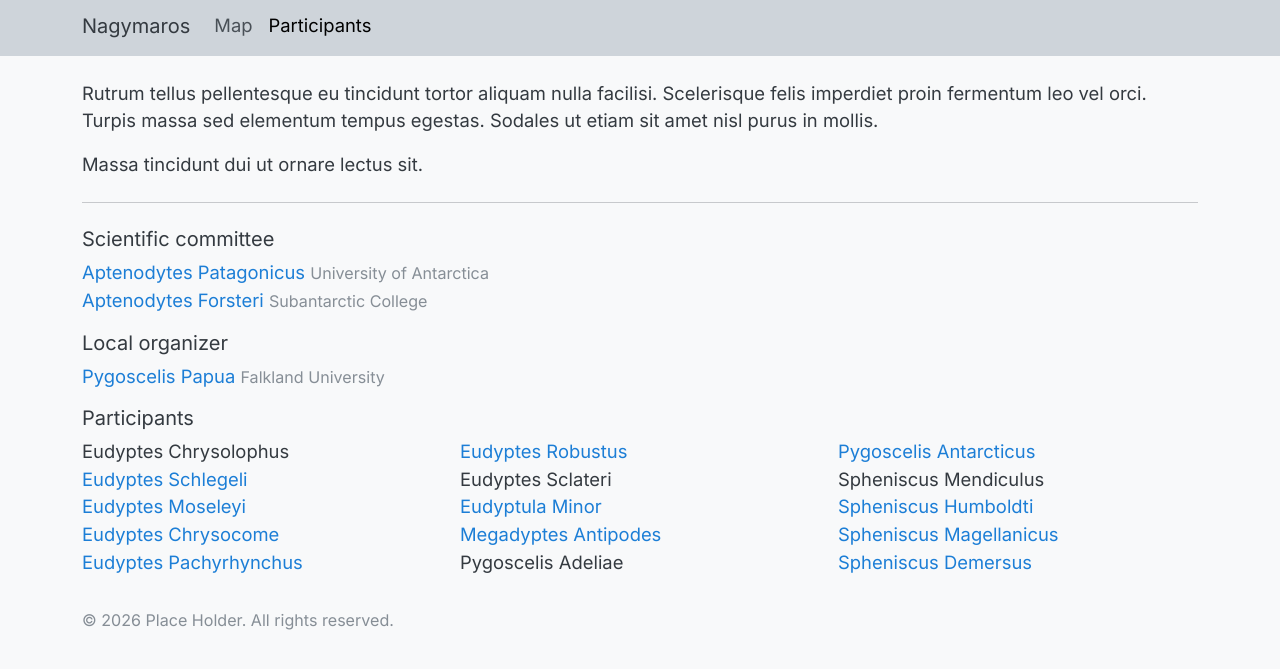
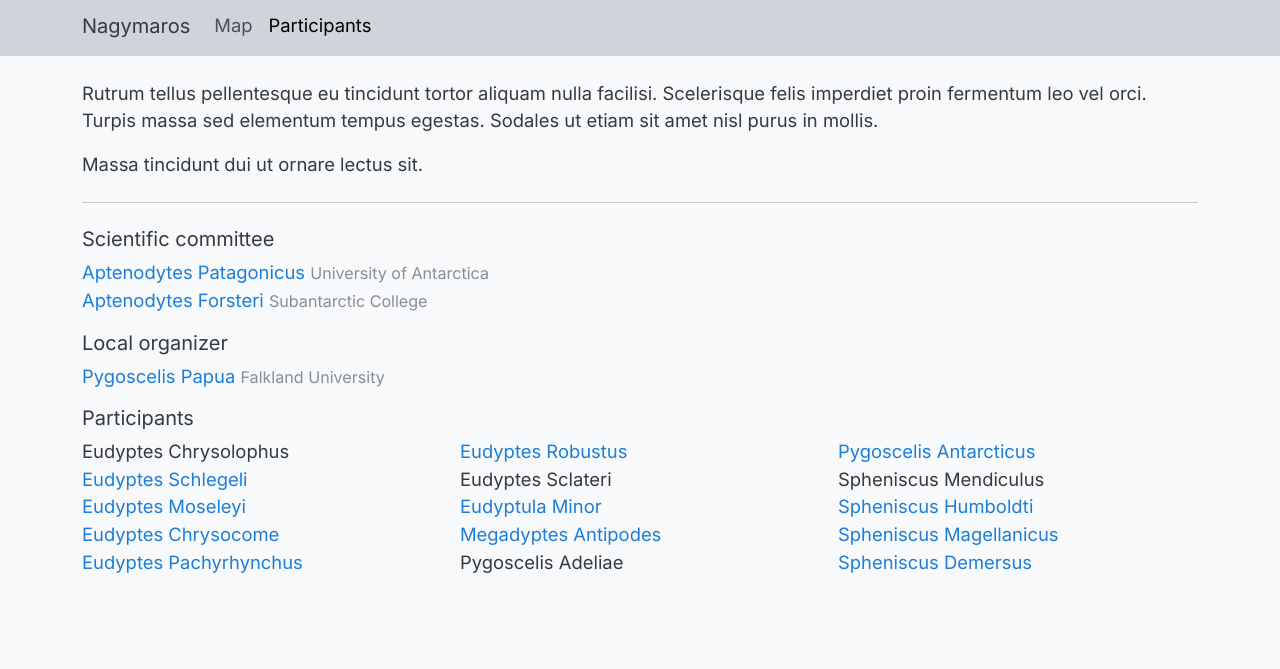
Before and after one commit to yi-jie-zhou/yi-jie-zhou.github.io, a Jekyll site: the page built from participants.md, in a window 1280 px wide, cut to the strip 104-773 px from the top of the page. Built offline with Jekyll 4.4.1, drawn with Linux system fonts in a browser that asks for light colours.

```diff
--- a/_includes/footer.html
+++ b/_includes/footer.html
@@ -1,6 +1,6 @@
-{% assign year = site.time | date: '%Y' %}
+<!-- {% assign year = site.time | date: '%Y' %}
 {% if site.copyright and site.copyright != '' %}
 <footer class="container mb-4">
     <small class="text-muted">&copy; {{ year }} {{ site.copyright }}. All rights reserved.</small>
 </footer>
-{% endif %}
+{% endif %} -->
```
